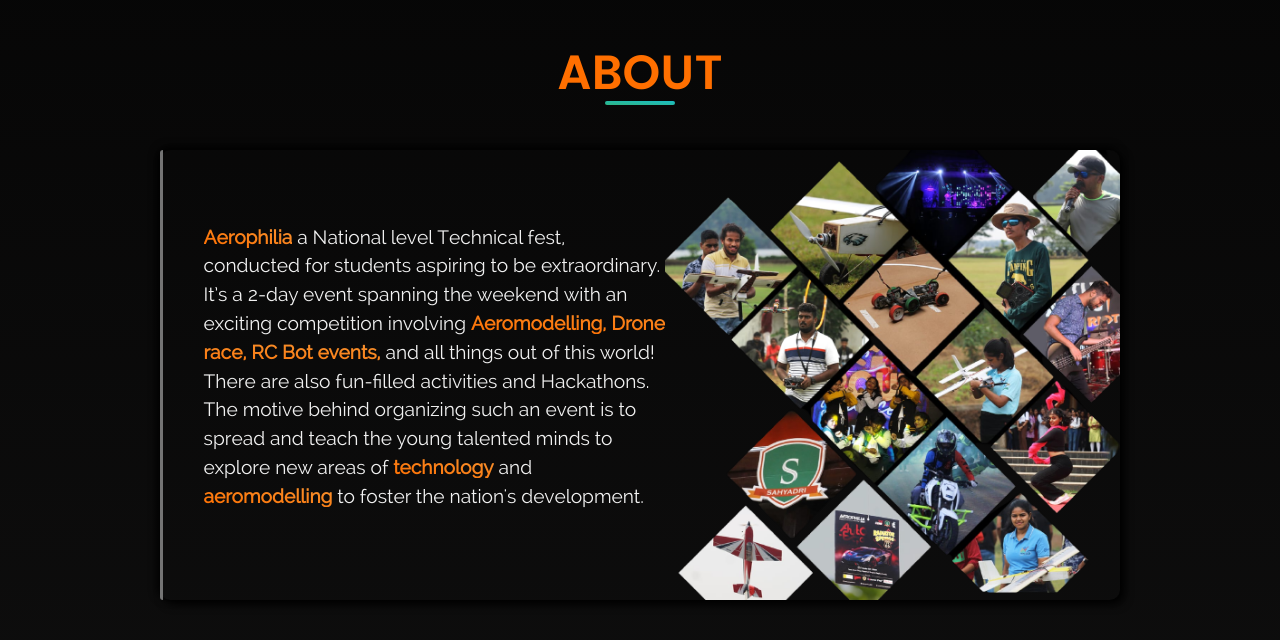
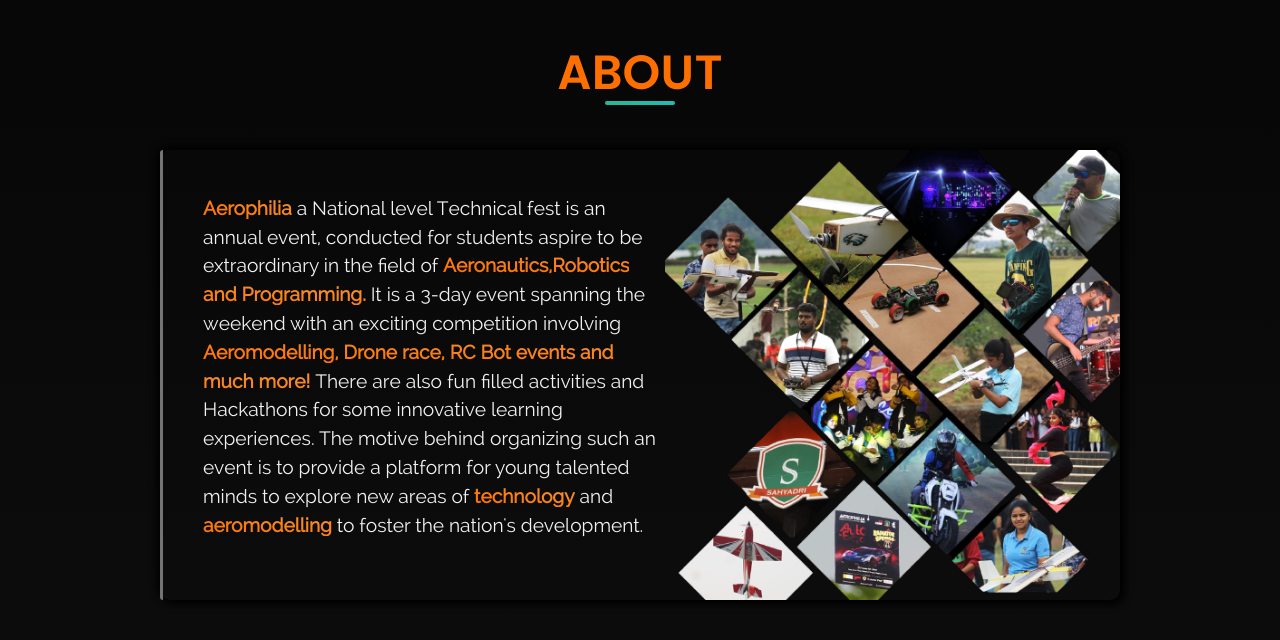
Before and after one commit to JSNinad/home_aero, a plain HTML site: page index.html in a window 1280 px wide. Shown: the part 662-1302 px from the top of the page. Drawn offline with nearby package versions, Linux system fonts and the light colour scheme.

Commit message:
updated about

```diff
--- a/index.html
+++ b/index.html
@@ -144,7 +144,7 @@
               <div class="about_info">
                 <div class="vertical_bar"></div>
                   <div class="info_play_button" >
-                    <p><spna class="gradient-text-background"><strong>Aerophilia</strong></spna>  a National level Technical fest, conducted for students aspiring to be extraordinary. It’s a 2-day event spanning the weekend with an exciting competition involving <span class="gradient-text-background"><strong>Aeromodelling, Drone race, RC Bot events,</strong></span> and all things out of this world! There are also fun-filled activities and Hackathons. The motive behind organizing such an event is to spread and teach the young talented minds to explore new areas of <span class="gradient-text-background"><strong>technology</strong></span> and <span class="gradient-text-background"><strong>aeromodelling</strong></span> to foster the nation's development.</p>
+                    <p><spna class="gradient-text-background"><strong>Aerophilia</strong></spna>  a National level Technical fest is an annual event, conducted for students aspire to be extraordinary in the field of <span class="gradient-text-background"><strong>Aeronautics,Robotics and Programming.</strong></span> It is  a 3-day event spanning the weekend with an exciting competition involving <span class="gradient-text-background"><strong>Aeromodelling, Drone race, RC Bot events and much more! </strong></span>There are also fun filled activities and Hackathons for some innovative learning experiences. The motive behind organizing such an event is to provide a platform for young talented minds to explore new areas of <span class="gradient-text-background"><strong>technology</strong></span> and <span class="gradient-text-background"><strong>aeromodelling</strong></span> to foster the nation's development.</p>
 
                     <!-- <div class="play_button" style="position: relative;" >
                           <a onclick="toggleVideo();">
```
